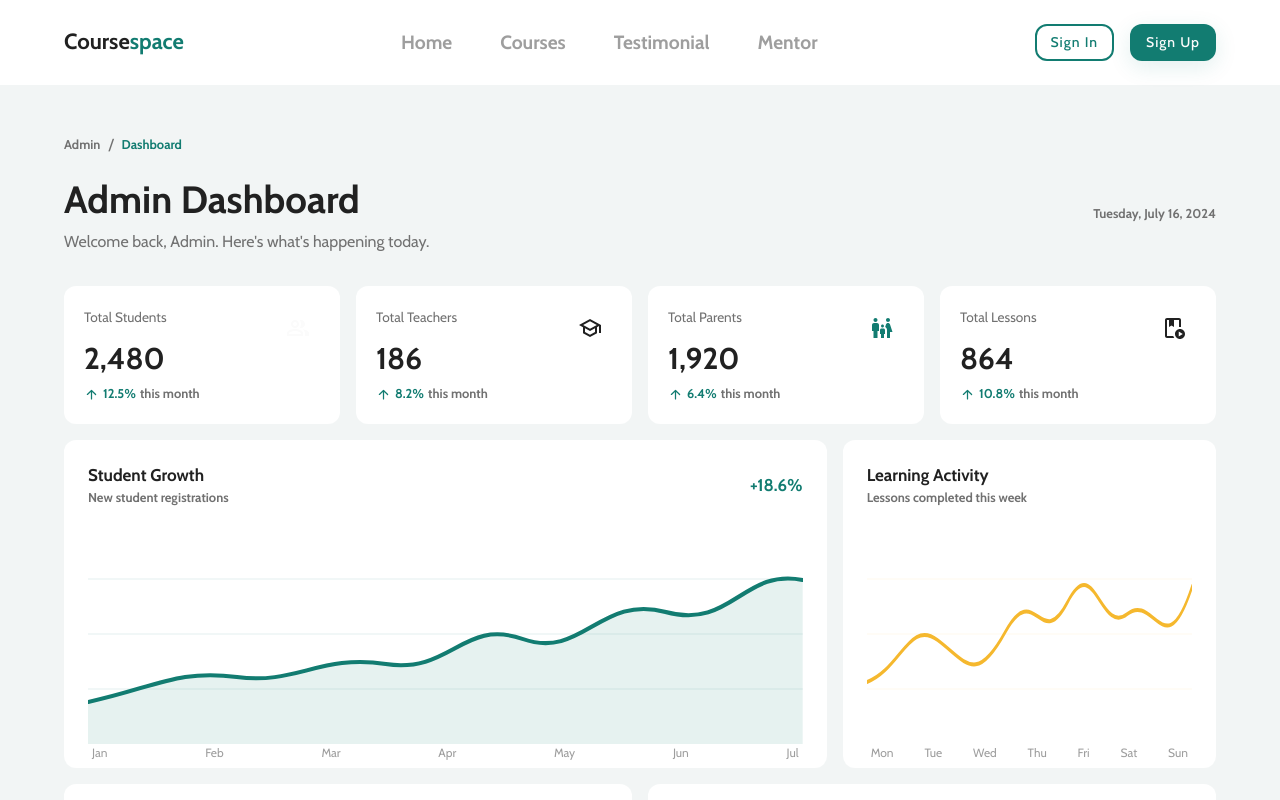
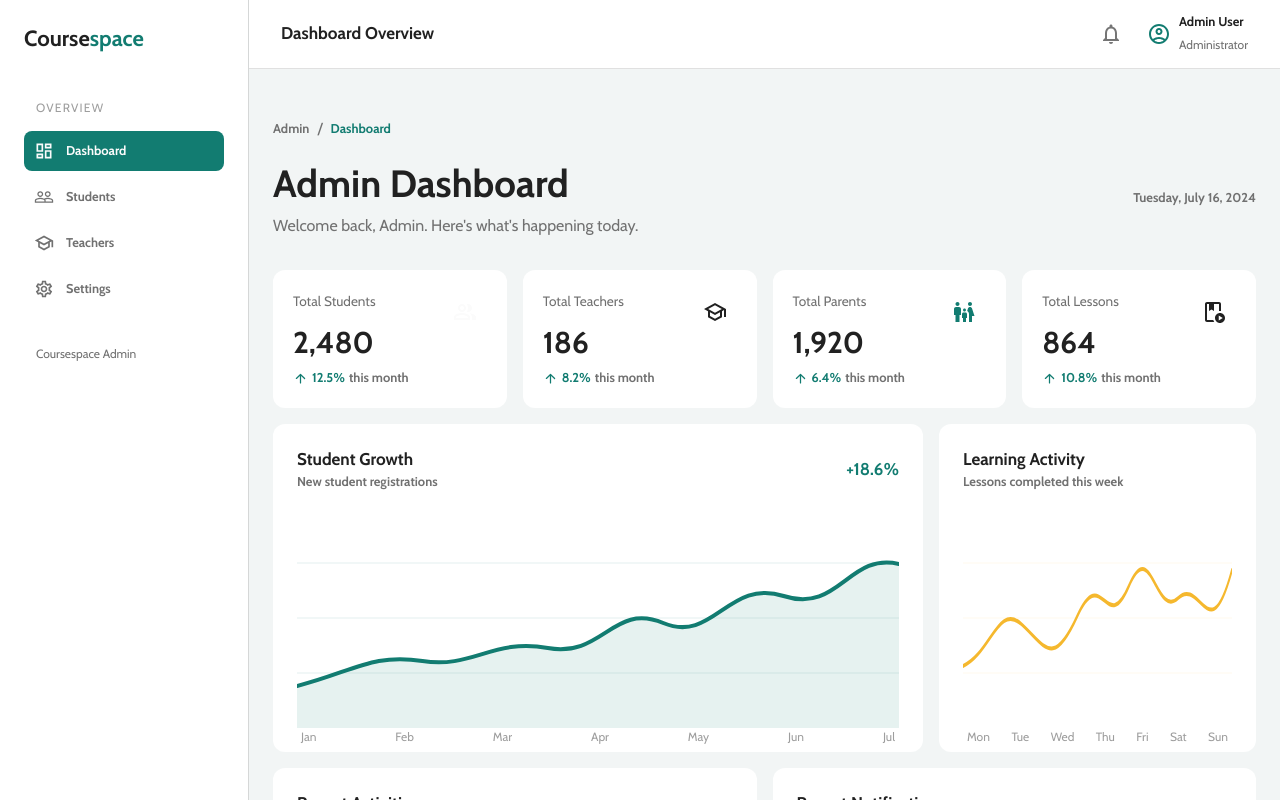
Before and after one commit to kirubeladamu9-afk/courseaugust15.4, a React (Vite) app: page /admin in a window 1280 px wide. Shown: the top 800 px of the page. Built offline with nearby package versions, Linux system fonts and the light colour scheme.

Commit message:
Add admin sidebar and header components to dashboard

```diff
--- a/src/components/admin/admin-dashboard.tsx
+++ b/src/components/admin/admin-dashboard.tsx
@@ -1,8 +1,10 @@
-import type { FC, ReactNode } from 'react'
+import { useState, type FC, type ReactNode } from 'react'
 import Box from '@mui/material/Box'
 import Breadcrumbs from '@mui/material/Breadcrumbs'
 import ButtonBase from '@mui/material/ButtonBase'
 import Container from '@mui/material/Container'
+import Drawer from '@mui/material/Drawer'
+import IconButton from '@mui/material/IconButton'
 import Divider from '@mui/material/Divider'
 import Grid from '@mui/material/Grid'
 import Paper from '@mui/material/Paper'
@@ -17,9 +19,15 @@ import PersonAddAltOutlined from '@mui/icons-material/PersonAddAltOutlined'
 import CoPresentOutlined from '@mui/icons-material/CoPresentOutlined'
 import AddTaskOutlined from '@mui/icons-material/AddTaskOutlined'
 import QuizOutlined from '@mui/icons-material/QuizOutlined'
+import ArrowUpwardRounded from '@mui/icons-material/ArrowUpwardRounded'
+import AccountCircleOutlined from '@mui/icons-material/AccountCircleOutlined'
+import CloseRounded from '@mui/icons-material/CloseRounded'
+import DashboardOutlined from '@mui/icons-material/DashboardOutlined'
+import MenuRounded from '@mui/icons-material/MenuRounded'
 import NotificationsNoneOutlined from '@mui/icons-material/NotificationsNoneOutlined'
-import ArrowUpwardRounded from '@mui/icons-material/ArrowUpwardRounded'
-import { Header } from '@/components/header'
+import PeopleOutline from '@mui/icons-material/PeopleOutline'
+import SettingsOutlined from '@mui/icons-material/SettingsOutlined'
+import { Logo } from '@/components/logo'
 
 interface StatCardProps {
   label: string
@@ -112,11 +120,89 @@ const QuickAction: FC<{ label: string; icon: ReactNode }> = ({ label, icon }) =>
   </ButtonBase>
 )
 
+interface AdminSidebarProps {
+  mobileOpen: boolean
+  onClose: () => void
+}
+
+const SidebarContent: FC<{ onClose?: () => void }> = ({ onClose }) => {
+  const menuItems = [
+    { label: 'Dashboard', icon: <DashboardOutlined fontSize="small" /> },
+    { label: 'Students', icon: <PeopleOutline fontSize="small" /> },
+    { label: 'Teachers', icon: <SchoolOutlined fontSize="small" /> },
+    { label: 'Settings', icon: <SettingsOutlined fontSize="small" /> },
+  ]
+
+  return (
+    <Box sx={{ width: 248, height: '100vh', boxSizing: 'border-box', p: 3, backgroundColor: 'background.paper' }}>
+      <Stack direction="row" alignItems="center" justifyContent="space-between" sx={{ mb: 5 }}>
+        <Logo />
+        {onClose && <IconButton onClick={onClose} aria-label="Close navigation"><CloseRounded /></IconButton>}
+      </Stack>
+      <Typography variant="caption" color="text.disabled" sx={{ px: 1.5, textTransform: 'uppercase', letterSpacing: 1.2 }}>Overview</Typography>
+      <Stack spacing={0.75} sx={{ mt: 1.5 }}>
+        {menuItems.map(({ label, icon }, index) => (
+          <ButtonBase
+            key={label}
+            onClick={onClose}
+            sx={{
+              justifyContent: 'flex-start',
+              width: '100%',
+              p: 1.25,
+              borderRadius: 2,
+              color: index === 0 ? 'primary.contrastText' : 'text.secondary',
+              backgroundColor: index === 0 ? 'primary.main' : 'transparent',
+              '&:hover': { backgroundColor: index === 0 ? 'primary.main' : 'background.default' },
+            }}
+          >
+            <Box sx={{ display: 'flex', mr: 1.5 }}>{icon}</Box>
+            <Typography variant="subtitle2" sx={{ fontWeight: 600 }}>{label}</Typography>
+          </ButtonBase>
+        ))}
+      </Stack>
+      <Box sx={{ mt: 'auto', pt: 4 }}>
+        <Typography variant="caption" color="text.secondary" sx={{ px: 1.5 }}>Coursespace Admin</Typography>
+      </Box>
+    </Box>
+  )
+}
+
+const AdminSidebar: FC<AdminSidebarProps> = ({ mobileOpen, onClose }) => (
+  <>
+    <Box component="aside" sx={{ display: { xs: 'none', md: 'block' }, flexShrink: 0, borderRight: 1, borderColor: 'divider' }}>
+      <SidebarContent />
+    </Box>
+    <Drawer open={mobileOpen} onClose={onClose} ModalProps={{ keepMounted: true }} sx={{ display: { xs: 'block', md: 'none' } }}>
+      <SidebarContent onClose={onClose} />
+    </Drawer>
+  </>
+)
+
+const AdminHeader: FC<{ onMenuClick: () => void }> = ({ onMenuClick }) => (
+  <Paper component="header" elevation={0} square sx={{ px: { xs: 2, md: 4 }, py: 1.5, borderBottom: 1, borderColor: 'divider' }}>
+    <Stack direction="row" alignItems="center" justifyContent="space-between">
+      <IconButton onClick={onMenuClick} aria-label="Open navigation" sx={{ display: { xs: 'inline-flex', md: 'none' }, mr: 1 }}><MenuRounded /></IconButton>
+      <Typography variant="h5" sx={{ display: { xs: 'none', sm: 'block' } }}>Dashboard Overview</Typography>
+      <Box sx={{ ml: 'auto', display: 'flex', alignItems: 'center', gap: { xs: 1, md: 2 } }}>
+        <IconButton aria-label="Notifications"><NotificationsNoneOutlined /></IconButton>
+        <Stack direction="row" alignItems="center" spacing={1}>
+          <AccountCircleOutlined color="primary" />
+          <Box sx={{ display: { xs: 'none', sm: 'block' } }}><Typography variant="subtitle2" sx={{ fontWeight: 600 }}>Admin User</Typography><Typography variant="caption" color="text.secondary">Administrator</Typography></Box>
+        </Stack>
+      </Box>
+    </Stack>
+  </Paper>
+)
+
 const AdminDashboard: FC = () => {
+  const [mobileOpen, setMobileOpen] = useState(false)
+
   return (
-    <Box sx={{ backgroundColor: 'background.default', minHeight: '100vh' }}>
-      <Header />
-      <Container maxWidth="lg" sx={{ py: { xs: 4, md: 6 } }}>
+    <Box sx={{ backgroundColor: 'background.default', minHeight: '100vh', display: 'flex' }}>
+      <AdminSidebar mobileOpen={mobileOpen} onClose={() => setMobileOpen(false)} />
+      <Box component="section" sx={{ minWidth: 0, flex: 1 }}>
+        <AdminHeader onMenuClick={() => setMobileOpen(true)} />
+        <Container maxWidth="lg" sx={{ py: { xs: 4, md: 6 } }}>
         <Breadcrumbs aria-label="breadcrumb" sx={{ mb: 2 }}>
           <Typography variant="subtitle2" color="text.secondary">Admin</Typography>
           <Typography variant="subtitle2" color="primary.main">Dashboard</Typography>
@@ -178,7 +264,8 @@ const AdminDashboard: FC = () => {
             </Paper>
           </Grid>
         </Grid>
-      </Container>
+        </Container>
+      </Box>
     </Box>
   )
 }
```
